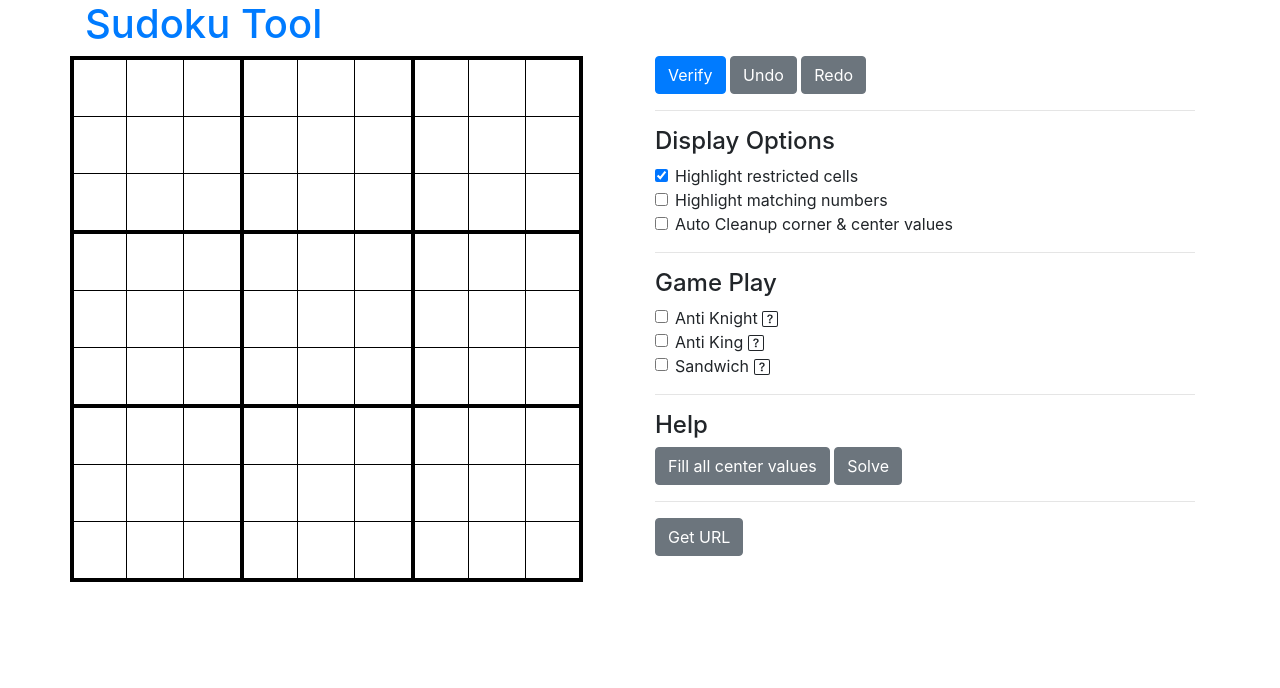
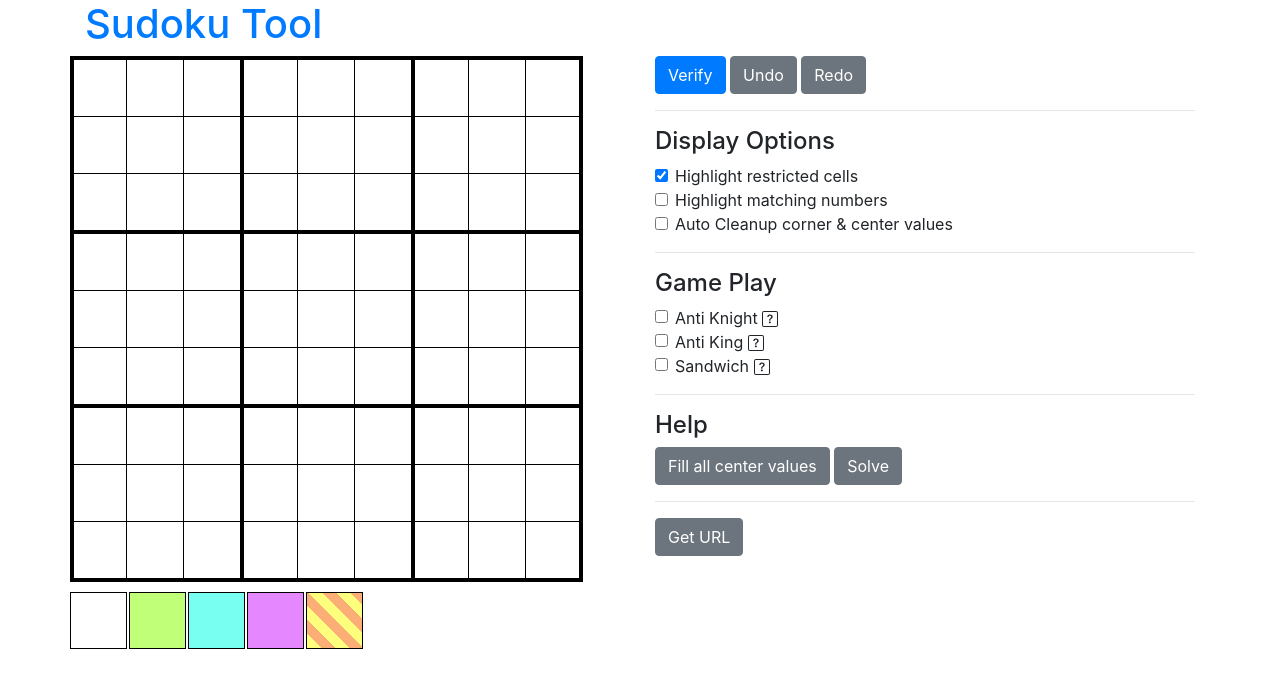
Before and after one commit to ngthanhtrung23/sudoku, a React (Create React App) app: page / in a window 1280 px wide. Shown: the top 688 px of the page. Built offline with nearby package versions, Linux system fonts and the light colour scheme.

Commit message:
Implement color palette.

```diff
--- a/src/actions/board.ts
+++ b/src/actions/board.ts
@@ -299,3 +299,10 @@ export const keyDown = (board: BoardModel, control: ControlModel, history: Histo
     }
     return NO_OP;
 }
+
+export const color = (board: BoardModel, color: number): ActionTypes => {
+    let newBoard = _.cloneDeep(board);
+    newBoard.colorSelectedCells(color);
+
+    return updateBoard(newBoard);
+}
--- a/src/components/Game.tsx
+++ b/src/components/Game.tsx
@@ -15,6 +15,7 @@ import { ControlModel } from '../models/control';
 import { HistoryModel } from '../models/history';
 import Board from './board/Board';
 import Control from './control/Control';
+import Palette from './Palette';
 
 
 export type GameState = {
@@ -50,6 +51,7 @@ class Game extends React.Component<GameProps, GameState> {
                             onMouseDown={(e, id) => this.props.mouseDown(this.props.board, this.props.control, id, !e.metaKey)}
                             onMouseOver={(id) => this.props.mouseOver(this.props.board, this.props.control, id)}
                         />
+                        <Palette />
                     </div>
                     <div className="col-sm">
                         <Control />
--- /dev/null
+++ b/src/components/Palette.tsx
@@ -0,0 +1,39 @@
+import React from 'react';
+import { connect, ConnectedProps } from 'react-redux';
+import { color } from '../actions/board';
+import { GameState } from './Game';
+
+
+class Palette extends React.Component<PaletteProps> {
+    renderColor(id: number) {
+        let classes = ["palette-cell", `color-${id}`];
+        return (
+            <div
+                className={classes.join(' ')}
+                key={`palette-${id}`}
+                onClick={() => this.props.color(this.props.board, id)}
+            >
+            </div>
+        );
+    }
+    render() {
+        const colors = [...Array(5).keys()].map(x => this.renderColor(x));
+        return (
+            <div className="row palette">
+                {colors}
+            </div>
+        );
+    }
+}
+
+const mapStateToProps = (state: GameState) => {
+    return {
+        board: state.board,
+    };
+};
+
+const connector = connect(mapStateToProps, { color });
+
+type PaletteProps = ConnectedProps<typeof connector>;
+
+export default connector(Palette);
--- a/src/components/board/Cell.tsx
+++ b/src/components/board/Cell.tsx
@@ -103,7 +103,10 @@ class Cell extends React.Component<CellProps> {
         }
 
         // Add highlighting class.
-        if (this.props.cell.selected) {
+        if (this.props.cell.color !== null && !this.props.cell.error && !this.props.cell.isFixed) {
+            // Color should have highest priority, but we don't allow coloring error / fixed cells.
+            classes.push(`color-${this.props.cell.color}`);
+        } else if (this.props.cell.selected) {
             classes.push('selected');
         } else if (this.shouldHighlightMatching(this.props.cell.value)) {
             classes.push('matching');
--- a/src/index.css
+++ b/src/index.css
@@ -1,6 +1,5 @@
 .cell {
     width: 10%;
-    position: relative;
     flex: 0 0 auto;
     position: relative;
     box-sizing: border-box;
@@ -94,3 +93,40 @@
 .board-bottom {
     border-bottom: 4px solid #000;
 }
+.palette {
+    margin-top: 10px;
+}
+.palette-cell {
+    width: 10%;
+    flex: 0 0 auto;
+    position: relative;
+    box-sizing: border-box;
+    border: 1px solid #000;
+    margin-right: 2px;
+}
+.palette-cell:after {
+    content: '';
+    display: block;
+    margin-top: 100%;
+}
+.color-0 {
+    background-color: white;
+}
+.color-1 {
+    background-color: #c0ff78;
+}
+.color-2 {
+    background-color: #78fff2;
+}
+.color-3 {
+    background-color: #e587ff;
+}
+.color-4 {
+    background: repeating-linear-gradient(
+    45deg,
+        #fdff7d,
+        #fdff7d 10px,
+        #fcae77 10px,
+        #fcae77 20px
+    );
+}
--- a/src/models/board.ts
+++ b/src/models/board.ts
@@ -2,6 +2,23 @@ import { set_difference, set_intersection } from '../utils/set';
 import { CellModel, CellValue } from './cell';
 import { GameOptions } from './control';
 import { SandwichCellModel } from './sandwichCell';
+
+type SerializedCell = {
+    value: CellValue;
+    fixed: boolean | null;
+    color: number | null;
+    cornerValues: Array<CellValue>;
+    centerValues: Array<CellValue>;
+};
+type SerializedSandwich = {
+    value: number | null;
+    fixed: boolean;
+};
+type Serialized = {
+    cells: Array<SerializedCell>;
+    rowSandwiches: Array<SerializedSandwich>;
+    colSandwiches: Array<SerializedSandwich>;
+};
 
 class BoardModel {
     cells: Array<CellModel>;
@@ -31,22 +48,18 @@ class BoardModel {
 
     // Used for maintaining board history.
     serialize(): string {
-        let result: Array<{
-            value: CellValue;
-            fixed: boolean | null;
-            cornerValues: Array<CellValue>;
-            centerValues: Array<CellValue>;
-        }> = [];
+        let result: Array<SerializedCell> = [];
 
         this.cells.forEach((cell) => {
             result.push({
                 value: cell.value,
                 fixed: cell.isFixed,
+                color: cell.color,
                 cornerValues: Array.from(cell.cornerValues),
                 centerValues: Array.from(cell.centerValues),
             });
         });
-        let obj = {
+        let obj: Serialized = {
             cells: result,
             rowSandwiches: this.rowSandwich.map(cell => { return { value: cell.value, fixed: cell.isFixed }; }),
             colSandwiches: this.colSandwich.map(cell => { return { value: cell.value, fixed: cell.isFixed }; }),
@@ -60,11 +73,12 @@ class BoardModel {
         this.clearAllRestricteds();
         this.clearAllSelections();
 
-        const deserialized = JSON.parse(serialized);
+        const deserialized = JSON.parse(serialized) as Serialized;
         const cells = deserialized.cells;
         for (let i = 0; i < 81; i++) {
             this.cells[i].value = cells[i].value;
             this.cells[i].isFixed = cells[i].fixed;
+            this.cells[i].color = cells[i].color;
             this.cells[i].cornerValues = new Set(cells[i].cornerValues);
             this.cells[i].centerValues = new Set(cells[i].centerValues);
         }
@@ -287,11 +301,15 @@ class BoardModel {
     }
 
     setValueOfSelectedCells(newValue: CellValue, gameOptions: GameOptions, autoCleanup: boolean = false): void {
-        this.cells.forEach((cell) => {
-            if (cell.selected) {
-                this.setValueOfSingleCell(cell.id, newValue, gameOptions, autoCleanup);
-            }
-        });
+        this.cells
+            .filter(cell => cell.selected)
+            .forEach(cell => this.setValueOfSingleCell(cell.id, newValue, gameOptions, autoCleanup));
+    }
+
+    colorSelectedCells(color: number): void {
+        this.cells
+            .filter(cell => cell.selected)
+            .forEach(cell => cell.color = color);
     }
 
     unsetSelectedCells(): void {
--- a/src/models/cell.ts
+++ b/src/models/cell.ts
@@ -11,6 +11,7 @@ export class CellModel {
     col: number;
     id: number;
     isFixed: boolean | null;
+    color: number | null;
 
     constructor(id: number) {
         this.value = null;
@@ -20,6 +21,7 @@ export class CellModel {
         this.restricted = false;
         this.error = false;
         this.isFixed = false;
+        this.color = null;
 
         this.row = ~~(id / 9);
         this.col = id % 9;
```
